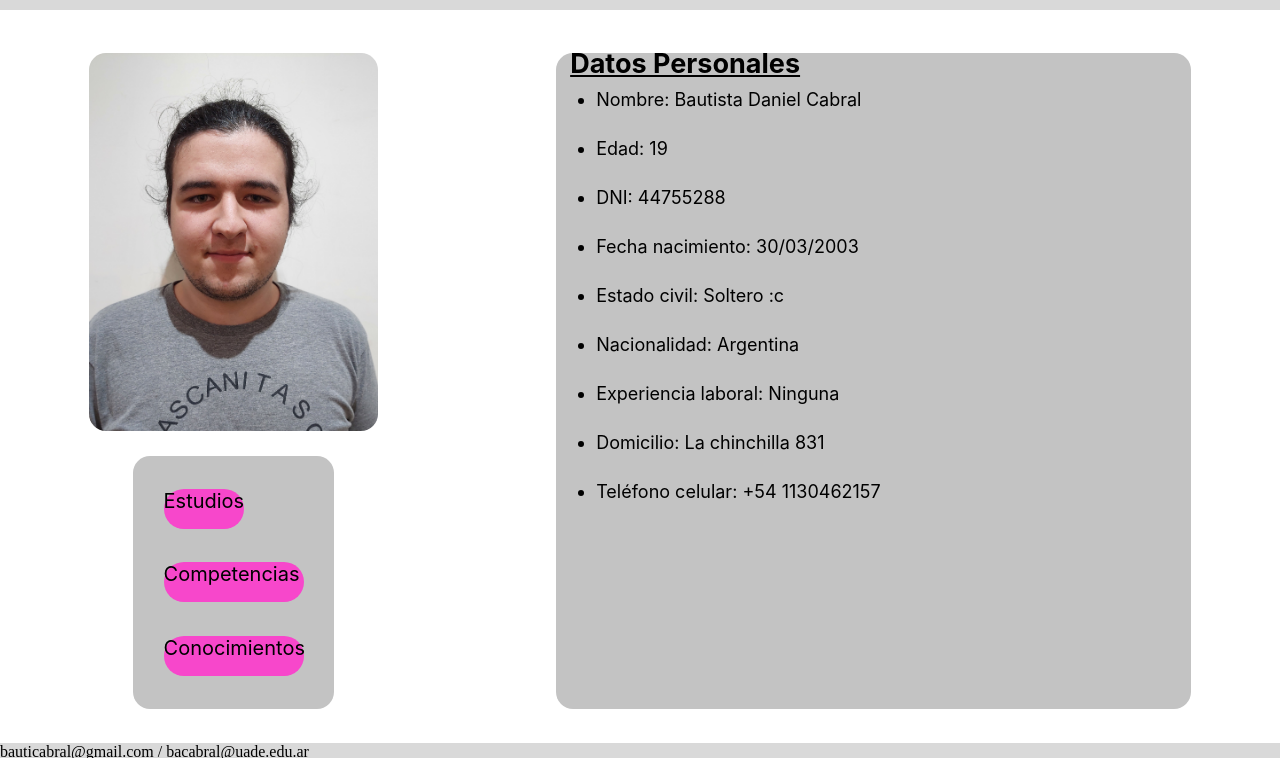
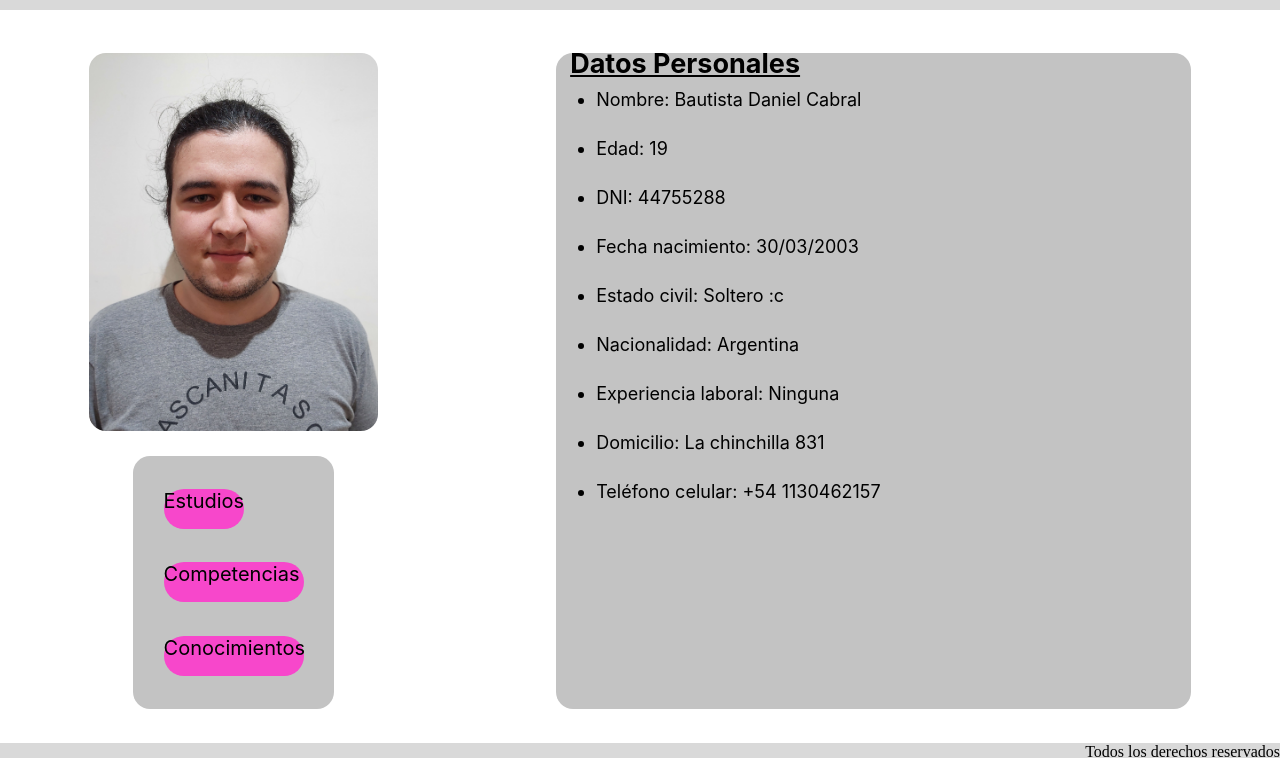
Before and after one commit to BautistaCabral/Cvcabral.github.io, a plain HTML site: page index.html in a window 1280 px wide. Shown: the part 42-800 px from the top of the page. Drawn offline with Linux system fonts and the light colour scheme.

Commit message:
Add files via upload

```diff
--- a/StyleConocimientos.css
+++ b/StyleConocimientos.css
@@ -85,12 +85,14 @@
     align-items: center;
 }
 footer{
+    display: flex;
     background: #D9D9D9;
     position: fixed;
     left: 0;
     bottom: 0;
     width: 100%;
     height: 15px;
+    justify-content: end;
 }
 .Boton{
     background: #f747cb;
--- a/StyleEstudios.css
+++ b/StyleEstudios.css
@@ -85,12 +85,14 @@
     align-items: center;
 }
 footer{
+    display: flex;
     background: #D9D9D9;
     position: fixed;
     left: 0;
     bottom: 0;
     width: 100%;
     height: 15px;
+    justify-content: end;
 }
 .Boton{
     background: #f747cb;
--- a/StylesCompetencia.css
+++ b/StylesCompetencia.css
@@ -85,12 +85,14 @@
     align-items: center;
 }
 footer{
+    display: flex;
     background: #D9D9D9;
     position: fixed;
     left: 0;
     bottom: 0;
     width: 100%;
     height: 15px;
+    justify-content: end;
 }
 .Boton{
     background: #f747cb;
--- a/index.html
+++ b/index.html
@@ -49,7 +49,7 @@
     </div>
 
 <footer>
-    <p>bauticabral@gmail.com / bacabral@uade.edu.ar</p>
+    <p>Todos los derechos reservados</p>
 </footer>
 </body>
 </html>
--- a/styles.css
+++ b/styles.css
@@ -85,12 +85,14 @@
     align-items: center;
 }
 footer{
+    display: flex;
     background: #D9D9D9;
     position: fixed;
     left: 0;
     bottom: 0;
     width: 100%;
     height: 15px;
+    justify-content: end;
 }
 .Boton{
     background: #f747cb;
```
Also changed, not shown: competencia.html (+1 -1 lines), conocimientos.html (+1 -1 lines), estudios.html (+1 -1 lines).
